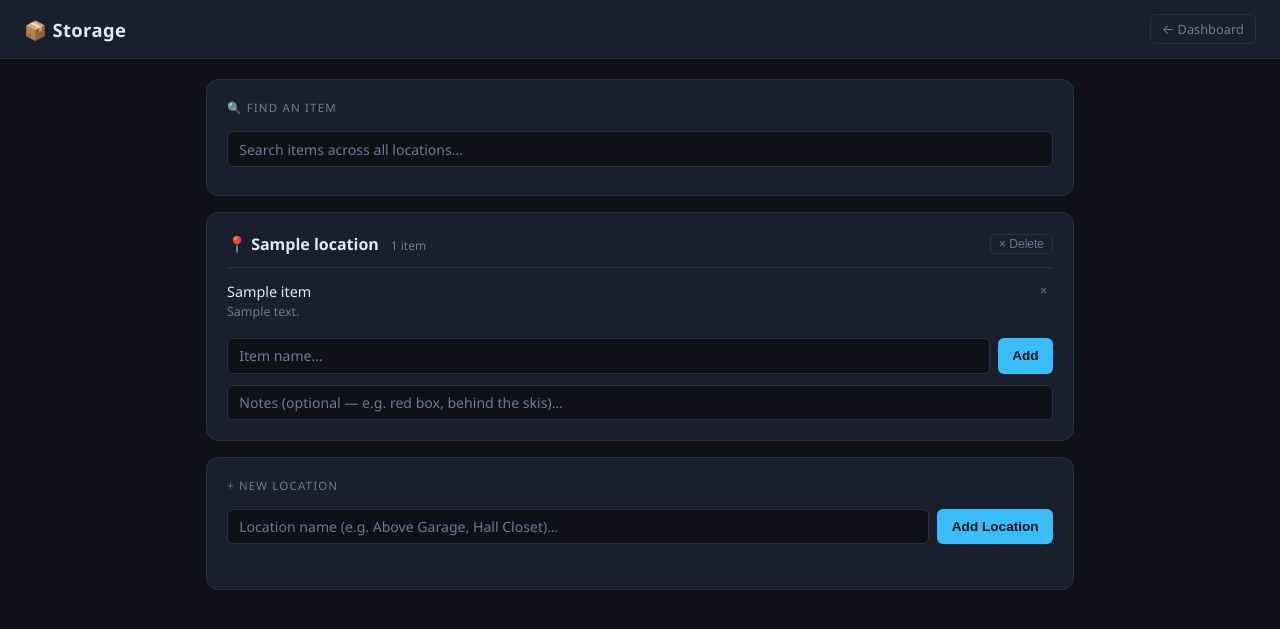
After one commit to tyler262/WebServer, a Flask app: page /storage in a window 1280 px wide. The commit adds this page. Shown: the top 629 px of the page. Run offline with Flask 3, Linux system fonts and the light colour scheme; tables that the repository leaves empty hold one stand-in row (values such as "Sample post").

Commit message:
Add Storage Inventory feature
- New /storage page: manage named locations and the items stored in them
  - Add/delete locations (Above Garage, Hall Closet, etc.)
  - Add items to any location with optional notes (e.g. "red bin, behind skis")
  - Delete individual items without touching the location
  - Confirm dialog before deleting a location (shows item count)
  - Search across all locations — links to matching location
- Dashboard storage card: live-search-as-you-type to find any item
- New API: GET/POST /api/storage/locations, DELETE /<id>
           GET/POST /api/storage/items, DELETE /<id>
           GET /api/storage/search?q=
- SQLite tables: storage_locations, storage_items

https://claude.ai/code/session_01NVX8Pg8VwNQPP5htkbbFas

```diff
--- a/app.py
+++ b/app.py
@@ -92,6 +92,23 @@ def init_db():
             date TEXT NOT NULL,
             type TEXT NOT NULL,
             PRIMARY KEY (date, type)
+        )
+    """)
+    conn.execute("""
+        CREATE TABLE IF NOT EXISTS storage_locations (
+            id            INTEGER PRIMARY KEY AUTOINCREMENT,
+            name          TEXT    NOT NULL,
+            notes         TEXT    NOT NULL DEFAULT '',
+            display_order INTEGER NOT NULL DEFAULT 0
+        )
+    """)
+    conn.execute("""
+        CREATE TABLE IF NOT EXISTS storage_items (
+            id          INTEGER PRIMARY KEY AUTOINCREMENT,
+            location_id INTEGER NOT NULL,
+            name        TEXT    NOT NULL,
+            notes       TEXT    NOT NULL DEFAULT '',
+            created_at  TEXT    NOT NULL DEFAULT (datetime('now', 'localtime'))
         )
     """)
 
@@ -962,6 +979,105 @@ def delete_event(event_id):
     return "", 204
 
 
+# ── Storage Inventory ──────────────────────────────────────────────────────────
+
+@app.route("/storage")
+def storage_page():
+    return render_template("storage.html")
+
+
+@app.route("/api/storage")
+def get_storage():
+    conn = get_db()
+    locs = conn.execute("SELECT * FROM storage_locations ORDER BY display_order, id").fetchall()
+    result = []
+    for loc in locs:
+        items = conn.execute(
+            "SELECT * FROM storage_items WHERE location_id = ? ORDER BY name",
+            (loc["id"],),
+        ).fetchall()
+        result.append({**dict(loc), "items": [dict(i) for i in items]})
+    conn.close()
+    return jsonify(result)
+
+
+@app.route("/api/storage/search")
+def search_storage():
+    q = (request.args.get("q") or "").strip()
+    if not q:
+        return jsonify([])
+    conn = get_db()
+    rows = conn.execute(
+        """SELECT si.id, si.name, si.notes, sl.name AS location_name, sl.id AS location_id
+           FROM storage_items si
+           JOIN storage_locations sl ON sl.id = si.location_id
+           WHERE si.name LIKE ? OR si.notes LIKE ?
+           ORDER BY si.name""",
+        (f"%{q}%", f"%{q}%"),
+    ).fetchall()
+    conn.close()
+    return jsonify([dict(r) for r in rows])
+
+
+@app.route("/api/storage/locations", methods=["POST"])
+def add_storage_location():
+    data = request.get_json(silent=True) or {}
+    name = (data.get("name") or "").strip()
+    if not name:
+        return jsonify({"error": "Name required"}), 400
+    notes = (data.get("notes") or "").strip()
+    conn = get_db()
+    cur = conn.execute(
+        "INSERT INTO storage_locations (name, notes) VALUES (?,?)", (name[:200], notes[:500])
+    )
+    conn.commit()
+    row = conn.execute("SELECT * FROM storage_locations WHERE id = ?", (cur.lastrowid,)).fetchone()
+    conn.close()
+    return jsonify(dict(row)), 201
+
+
+@app.route("/api/storage/locations/<int:loc_id>", methods=["DELETE"])
+def delete_storage_location(loc_id):
+    conn = get_db()
+    conn.execute("DELETE FROM storage_items WHERE location_id = ?", (loc_id,))
+    conn.execute("DELETE FROM storage_locations WHERE id = ?", (loc_id,))
+    conn.commit()
+    conn.close()
+    return "", 204
+
+
+@app.route("/api/storage/items", methods=["POST"])
+def add_storage_item():
+    data = request.get_json(silent=True) or {}
+    location_id = data.get("location_id")
+    name = (data.get("name") or "").strip()
+    if not location_id or not name:
+        return jsonify({"error": "location_id and name required"}), 400
+    notes = (data.get("notes") or "").strip()
+    conn = get_db()
+    loc = conn.execute("SELECT id FROM storage_locations WHERE id = ?", (location_id,)).fetchone()
+    if not loc:
+        conn.close()
+        return jsonify({"error": "Location not found"}), 404
+    cur = conn.execute(
+        "INSERT INTO storage_items (location_id, name, notes) VALUES (?,?,?)",
+        (location_id, name[:300], notes[:500]),
+    )
+    conn.commit()
+    row = conn.execute("SELECT * FROM storage_items WHERE id = ?", (cur.lastrowid,)).fetchone()
+    conn.close()
+    return jsonify(dict(row)), 201
+
+
+@app.route("/api/storage/items/<int:item_id>", methods=["DELETE"])
+def delete_storage_item(item_id):
+    conn = get_db()
+    conn.execute("DELETE FROM storage_items WHERE id = ?", (item_id,))
+    conn.commit()
+    conn.close()
+    return "", 204
+
+
 # ── Tribal Wars ────────────────────────────────────────────────────────────────
 
 def _tw_cors(response):
--- /dev/null
+++ b/static/storage.js
@@ -0,0 +1,179 @@
+// ── Helpers ────────────────────────────────────────────────────────────────────
+function esc(s) {
+  return String(s).replace(/&/g,'&amp;').replace(/</g,'&lt;').replace(/>/g,'&gt;').replace(/"/g,'&quot;');
+}
+
+function $(id) { return document.getElementById(id); }
+
+// ── Load all locations ─────────────────────────────────────────────────────────
+async function loadLocations() {
+  const container = $('locations-container');
+  try {
+    const locs = await (await fetch('/api/storage')).json();
+    if (!locs.length) {
+      container.innerHTML = '<div class="card"><p class="muted">No locations yet — add one below.</p></div>';
+      return;
+    }
+    container.innerHTML = locs.map(loc => renderLocation(loc)).join('');
+  } catch {
+    container.innerHTML = '<div class="card"><p class="error">Failed to load locations.</p></div>';
+  }
+}
+
+function renderLocation(loc) {
+  const items = loc.items || [];
+  return `
+    <div class="card storage-loc-card" id="loc-${loc.id}">
+      <div class="storage-loc-header">
+        <div>
+          <span class="storage-loc-name">&#128205; ${esc(loc.name)}</span>
+          <span class="storage-loc-count">${items.length} item${items.length !== 1 ? 's' : ''}</span>
+        </div>
+        <button class="btn-del" onclick="deleteLocation(${loc.id})" title="Delete location and all its items">&times; Delete</button>
+      </div>
+      <div class="storage-items-list" id="items-${loc.id}">
+        ${items.length
+          ? items.map(item => renderItem(item)).join('')
+          : '<p class="muted" style="font-size:.85rem;padding:.3rem 0">No items yet.</p>'
+        }
+      </div>
+      <form class="storage-add-item-form input-stack" onsubmit="addItem(event, ${loc.id})" style="margin-top:.75rem;margin-bottom:0">
+        <div class="input-row" style="margin-bottom:.3rem">
+          <input type="text" class="item-name-input" placeholder="Item name&hellip;" maxlength="300" autocomplete="off">
+          <button type="submit" class="btn-submit">Add</button>
+        </div>
+        <input type="text" class="item-notes-input" placeholder="Notes (optional — e.g. red box, behind the skis)&hellip;" maxlength="500" autocomplete="off">
+      </form>
+    </div>`;
+}
+
+function renderItem(item) {
+  return `
+    <div class="storage-item" id="item-${item.id}">
+      <div class="storage-item-body">
+        <span class="storage-item-name">${esc(item.name)}</span>
+        ${item.notes ? `<span class="storage-item-notes">${esc(item.notes)}</span>` : ''}
+      </div>
+      <button class="btn-del" onclick="deleteItem(${item.id}, ${item.location_id})" title="Remove item">&times;</button>
+    </div>`;
+}
+
+// ── Add location ───────────────────────────────────────────────────────────────
+async function addLocation() {
+  const input = $('new-loc-name');
+  const name = input.value.trim();
+  if (!name) { input.focus(); return; }
+
+  const res = await fetch('/api/storage/locations', {
+    method: 'POST',
+    headers: { 'Content-Type': 'application/json' },
+    body: JSON.stringify({ name }),
+  }).catch(() => null);
+
+  if (res && res.ok) {
+    input.value = '';
+    await loadLocations();
+    // Scroll to the new location
+    const last = document.querySelector('#locations-container .storage-loc-card:last-child');
+    if (last) last.scrollIntoView({ behavior: 'smooth', block: 'start' });
+  } else {
+    const statusEl = $('new-loc-status');
+    statusEl.textContent = '✗ Failed to add location';
+    statusEl.className = 'settings-status err';
+    setTimeout(() => { statusEl.textContent = ''; statusEl.className = 'settings-status'; }, 3000);
+  }
+}
+
+// ── Delete location ────────────────────────────────────────────────────────────
+async function deleteLocation(locId) {
+  const card = $(`loc-${locId}`);
+  const name = card ? card.querySelector('.storage-loc-name').textContent.replace('📍', '').trim() : 'this location';
+  const count = card ? parseInt(card.querySelector('.storage-loc-count').textContent) : 0;
+  const msg = count > 0
+    ? `Delete "${name}" and all ${count} item${count !== 1 ? 's' : ''} in it?`
+    : `Delete "${name}"?`;
+  if (!confirm(msg)) return;
+
+  await fetch(`/api/storage/locations/${locId}`, { method: 'DELETE' }).catch(() => null);
+  await loadLocations();
+}
+
+// ── Add item ───────────────────────────────────────────────────────────────────
+async function addItem(e, locId) {
+  e.preventDefault();
+  const form = e.target;
+  const nameInput  = form.querySelector('.item-name-input');
+  const notesInput = form.querySelector('.item-notes-input');
+  const name  = nameInput.value.trim();
+  if (!name) { nameInput.focus(); return; }
+
+  const res = await fetch('/api/storage/items', {
+    method: 'POST',
+    headers: { 'Content-Type': 'application/json' },
+    body: JSON.stringify({ location_id: locId, name, notes: notesInput.value.trim() }),
+  }).catch(() => null);
+
+  if (res && res.ok) {
+    const item = await res.json();
+    nameInput.value  = '';
+    notesInput.value = '';
+    nameInput.focus();
+    // Update count and list without full reload
+    const listEl = $(`items-${locId}`);
+    const emptyEl = listEl.querySelector('.muted');
+    if (emptyEl) emptyEl.remove();
+    listEl.insertAdjacentHTML('beforeend', renderItem(item));
+    updateCount(locId, 1);
+  }
+}
+
+// ── Delete item ────────────────────────────────────────────────────────────────
+async function deleteItem(itemId, locId) {
+  await fetch(`/api/storage/items/${itemId}`, { method: 'DELETE' }).catch(() => null);
+  const el = $(`item-${itemId}`);
+  if (el) el.remove();
+  const listEl = $(`items-${locId}`);
+  if (listEl && !listEl.children.length) {
+    listEl.innerHTML = '<p class="muted" style="font-size:.85rem;padding:.3rem 0">No items yet.</p>';
+  }
+  updateCount(locId, -1);
+}
+
+function updateCount(locId, delta) {
+  const card = $(`loc-${locId}`);
+  if (!card) return;
+  const countEl = card.querySelector('.storage-loc-count');
+  if (!countEl) return;
+  const current = parseInt(countEl.textContent) || 0;
+  const n = current + delta;
+  countEl.textContent = `${n} item${n !== 1 ? 's' : ''}`;
+}
+
+// ── Page-level search ──────────────────────────────────────────────────────────
+let _searchTimer = null;
+function pageSearch(query) {
+  const el = $('page-search-results');
+  clearTimeout(_searchTimer);
+  if (!query.trim()) { el.innerHTML = ''; return; }
+  _searchTimer = setTimeout(async () => {
+    try {
+      const results = await (await fetch('/api/storage/search?q=' + encodeURIComponent(query))).json();
+      if (!results.length) {
+        el.innerHTML = '<p class="storage-no-results">No items found.</p>';
+        return;
+      }
+      el.innerHTML = `<div class="storage-search-list">${results.map(r => `
+        <div class="storage-search-row">
+          <span class="storage-search-item">${esc(r.name)}</span>
+          <span class="storage-search-arrow">&#8594;</span>
+          <a href="#loc-${r.location_id}" class="storage-search-loc">${esc(r.location_name)}</a>
+          ${r.notes ? `<span class="storage-search-notes">${esc(r.notes)}</span>` : ''}
+        </div>`).join('')}</div>`;
+    } catch {
+      el.innerHTML = '<p class="error">Search failed.</p>';
+    }
+  }, 200);
+}
+
+// ── Init ───────────────────────────────────────────────────────────────────────
+loadLocations();
--- a/static/style.css
+++ b/static/style.css
@@ -107,6 +107,7 @@ header {
     "photo    photo"
     "todo     grocery"
     "notes    notes"
+    "storage  storage"
     "devices  devices"
     "cal      cal"
     "news     news";
@@ -130,6 +131,7 @@ header {
       "todo"
       "grocery"
       "notes"
+      "storage"
       "devices"
       "cal"
       "news";
@@ -148,6 +150,7 @@ header {
 .notes-card    { grid-area: notes; }
 .devices-card  { grid-area: devices; }
 .cal-card      { grid-area: cal; }
+.storage-card  { grid-area: storage; }
 .news-card     { grid-area: news; }
 
 /* ── Weather multi-city ─────────────────── */
@@ -881,3 +884,99 @@ select option { background: var(--card-bg); }
   transition: color 0.15s;
 }
 .btn-city-settings:hover { color: var(--accent); }
+
+/* ── Storage search results (dashboard card) ─ */
+.storage-result {
+  display: flex;
+  align-items: baseline;
+  gap: 0.4rem;
+  padding: 0.4rem 0;
+  border-bottom: 1px solid var(--card-border);
+  font-size: 0.88rem;
+}
+.storage-result:last-child { border-bottom: none; }
+.storage-result-name { font-weight: 500; flex: 1; min-width: 0; }
+.storage-result-loc  { color: var(--accent); font-size: 0.8rem; white-space: nowrap; flex-shrink: 0; }
+.storage-result-notes { color: var(--muted); font-size: 0.78rem; }
+.storage-no-results  { color: var(--muted); font-size: 0.85rem; padding: 0.4rem 0; }
+
+/* ── Storage page ────────────────────────── */
+.storage-loc-card { margin-bottom: 0; }
+
+.storage-loc-header {
+  display: flex;
+  justify-content: space-between;
+  align-items: center;
+  margin-bottom: 0.75rem;
+}
+
+.storage-loc-name {
+  font-size: 1rem;
+  font-weight: 600;
+}
+
+.storage-loc-count {
+  font-size: 0.75rem;
+  color: var(--muted);
+  margin-left: 0.5rem;
+}
+
+.storage-loc-header .btn-del {
+  font-size: 0.75rem;
+  color: var(--muted);
+  border: 1px solid var(--card-border);
+  border-radius: 4px;
+  padding: 0.2rem 0.5rem;
+}
+.storage-loc-header .btn-del:hover { color: var(--danger); border-color: var(--danger); }
+
+.storage-items-list {
+  display: flex;
+  flex-direction: column;
+  border-top: 1px solid var(--card-border);
+  padding-top: 0.5rem;
+}
+
+.storage-item {
+  display: flex;
+  align-items: flex-start;
+  gap: 0.5rem;
+  padding: 0.4rem 0;
+  border-bottom: 1px solid var(--card-border);
+}
+.storage-item:last-child { border-bottom: none; }
+
+.storage-item-body { flex: 1; min-width: 0; }
+
+.storage-item-name {
+  font-size: 0.9rem;
+  display: block;
+}
+
+.storage-item-notes {
+  font-size: 0.78rem;
+  color: var(--muted);
+  display: block;
+  margin-top: 0.1rem;
+}
+
+/* Search results on storage page */
+.storage-search-list { display: flex; flex-direction: column; gap: 0.1rem; }
+
+.storage-search-row {
+  display: flex;
+  align-items: center;
+  gap: 0.4rem;
+  padding: 0.4rem 0;
+  border-bottom: 1px solid var(--card-border);
+  flex-wrap: wrap;
+  font-size: 0.88rem;
+}
+.storage-search-row:last-child { border-bottom: none; }
+
+.storage-search-item { font-weight: 500; }
+.storage-search-arrow { color: var(--muted); }
+.storage-search-loc { color: var(--accent); text-decoration: none; }
+.storage-search-loc:hover { text-decoration: underline; }
+.storage-search-notes { color: var(--muted); font-size: 0.78rem; width: 100%; padding-left: 1rem; }
+.storage-no-results { color: var(--muted); font-size: 0.85rem; padding: 0.3rem 0; }
--- /dev/null
+++ b/templates/storage.html
@@ -0,0 +1,44 @@
+<!DOCTYPE html>
+<html lang="en">
+<head>
+  <meta charset="UTF-8">
+  <meta name="viewport" content="width=device-width, initial-scale=1.0">
+  <title>Storage — Dashboard</title>
+  <link rel="stylesheet" href="/static/style.css">
+</head>
+<body>
+  <header>
+    <div class="header-title">&#128230; Storage</div>
+    <a href="/" class="btn-back">&#8592; Dashboard</a>
+  </header>
+
+  <main class="settings-main" style="max-width:900px">
+
+    <!-- Search -->
+    <div class="card">
+      <div class="card-title">&#128269; Find an Item</div>
+      <div class="input-row" style="margin-bottom:0">
+        <input type="text" id="page-search-input" placeholder="Search items across all locations&hellip;" maxlength="200" autocomplete="off" oninput="pageSearch(this.value)">
+      </div>
+      <div id="page-search-results" style="margin-top:.5rem"></div>
+    </div>
+
+    <!-- Locations -->
+    <div id="locations-container"></div>
+
+    <!-- Add location -->
+    <div class="card">
+      <div class="card-title">&#43; New Location</div>
+      <div class="input-stack" style="margin-bottom:0">
+        <div class="input-row" style="margin-bottom:0">
+          <input type="text" id="new-loc-name" placeholder="Location name (e.g. Above Garage, Hall Closet)&hellip;" maxlength="200" autocomplete="off" onkeydown="if(event.key==='Enter')addLocation()">
+          <button class="btn-submit" onclick="addLocation()">Add Location</button>
+        </div>
+      </div>
+      <div id="new-loc-status" class="settings-status"></div>
+    </div>
+
+  </main>
+  <script src="/static/storage.js"></script>
+</body>
+</html>
```
Also changed, not shown: static/script.js (+25 -0 lines), templates/index.html (+14 -0 lines).
